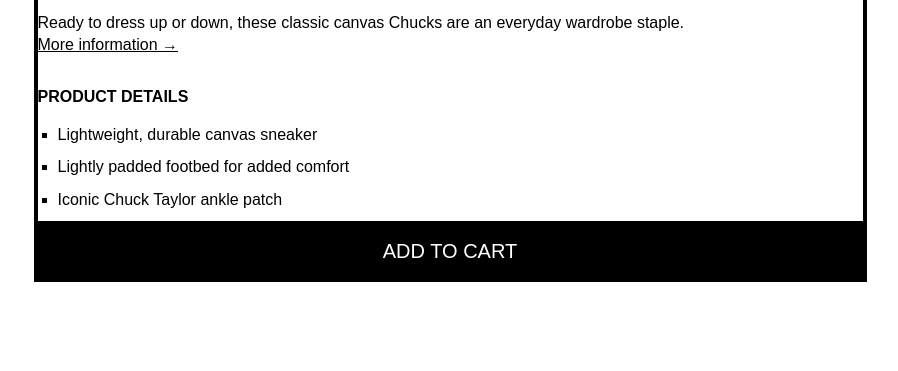
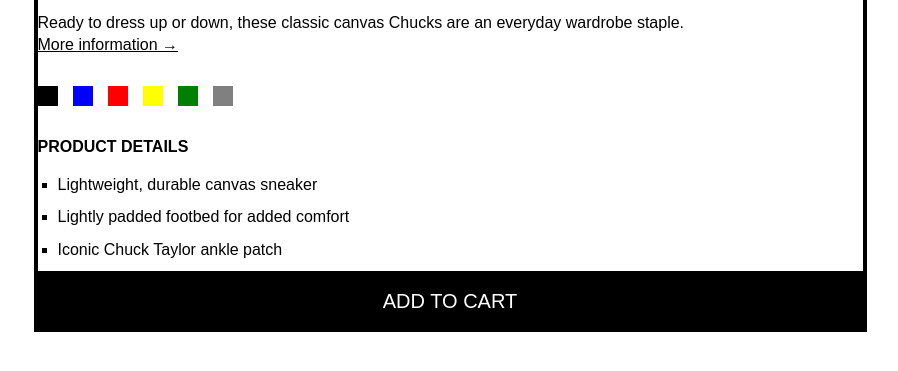
Before and after one commit to maximess-sonali/css-basic, a plain HTML site: page challenge.html in a window 1280 px wide. Shown: the part 425-796 px from the top of the page, without its empty margins (190-1088 px from the left). Drawn offline with Linux system fonts and the light colour scheme.

Commit message:
challenge-15-09-2021

```diff
--- a/challenge.css
+++ b/challenge.css
@@ -1,13 +1,26 @@
 
-*{
-  margin:0;
-  padding:0;
-}
-body {
+  *{
+    margin:0;
+    padding:0;
+  }
+
+  body {
     font-family: sans-serif;
     line-height: 1.4;
+    position:relative;
   }
 
+  .product::before {
+    position:absolute;
+    content: "SALE";
+    background-color: orangered;
+    font-size: 16px;
+    padding:5px 12px;
+    top:-15px;
+    left:222px;
+    color: white;
+    letter-spacing: 3px;
+  }
   .product {
     border: 4px solid black;
     margin: 50px auto;
@@ -47,6 +60,41 @@ body {
 
   .more-info:hover, .more-info:active {
     text-decoration: none;
+  }
+
+  .colorDiv {
+    display: flex;
+    margin-top: 30px;
+  }
+
+  .colorDiv :last-child {
+    margin-right: 0;
+  }
+
+  .square {
+    height: 20px;
+    width: 20px;
+    margin-right: 15px;
+  }
+
+  .black {
+    background-color: black;
+  }
+  .blue {
+    background-color:blue;
+  }
+  .red {
+    background-color: red;
+  }
+  .yellow {
+    background-color: yellow;
+  }
+  .green {
+    background-color: green;
+  }
+
+  .grey {
+    background-color: grey;
   }
 
   /* PRODUCT DETAILS */
--- a/challenge.html
+++ b/challenge.html
@@ -14,6 +14,15 @@
             <p>Ready to dress up or down, these classic canvas Chucks are an everyday wardrobe staple.</p>
 
             <a class="more-info" href="https://www.converse.com">More information &rarr;</a>
+            <div class="colorDiv">
+              <div class="black square"></div>
+              <div class="blue square"></div>
+              <div class="red square"></div>
+              <div class="yellow square"></div>
+              <div class="green square"></div>
+              <div class="grey square"></div>
+            </div>
+
 
             <h3 class="details-title">Product details</h3>
             <!-- <div class="ul-div"> -->
--- a/style.css
+++ b/style.css
@@ -10,7 +10,7 @@ body {
     color:#444;
     /* color:red; */
     /* border-top: 10px solid blue; */
-
+    position:relative;
 }
 
 .container {
@@ -18,6 +18,7 @@ body {
     /* margin-left: auto;
     margin-right: auto; */
     margin: 0 auto;
+    /* position:relative; */
 }
 
 .main-header {
@@ -35,7 +36,8 @@ body {
 }
 
 nav {
-    font-size: 10px
+    font-size: 10px;
+    text-align:center;
 }
 
 article {
@@ -165,9 +167,6 @@ article p:last-child {
     height:auto;
 }
 
-
-
-
 a:link {
     color: #1098ad;
     text-decoration: none;
@@ -202,11 +201,51 @@ nav a:link {
     margin-right:30px;
     margin-top:10px;
     display:inline-block;
+
 }
 
 nav a:link:last-child {
-    margin-right: o;
+    margin-right: 0;
 }
+
+button {
+    font-size: 22px;
+    padding:20px;
+    cursor:pointer;
+    color: orangered;
+
+    position:absolute;
+    bottom:50px;
+    right:50px;
+
+}
+
+h1::first-letter {
+    font-style: normal;
+    margin-right:5px
+}
+
+h3 + p::first-line {
+    /* color:red; */
+}
+
+h2 {
+    position: relative;
+}
+
+h2::after {
+    content: "TOP";
+    background-color: #ffe70e;
+    font-size: 16px;
+    font-weight: bold;
+    display:inline-block;
+    padding:5px 10px;
+    position:absolute;
+    top:-10px;
+    right:-10px;
+    color: #444
+}
+
 /*Resoolving conflict*/
 /* #copyright {
     color: red;
```
Also changed, not shown: flexbox.html (+37 -1 lines), index.html (+2 -4 lines).
